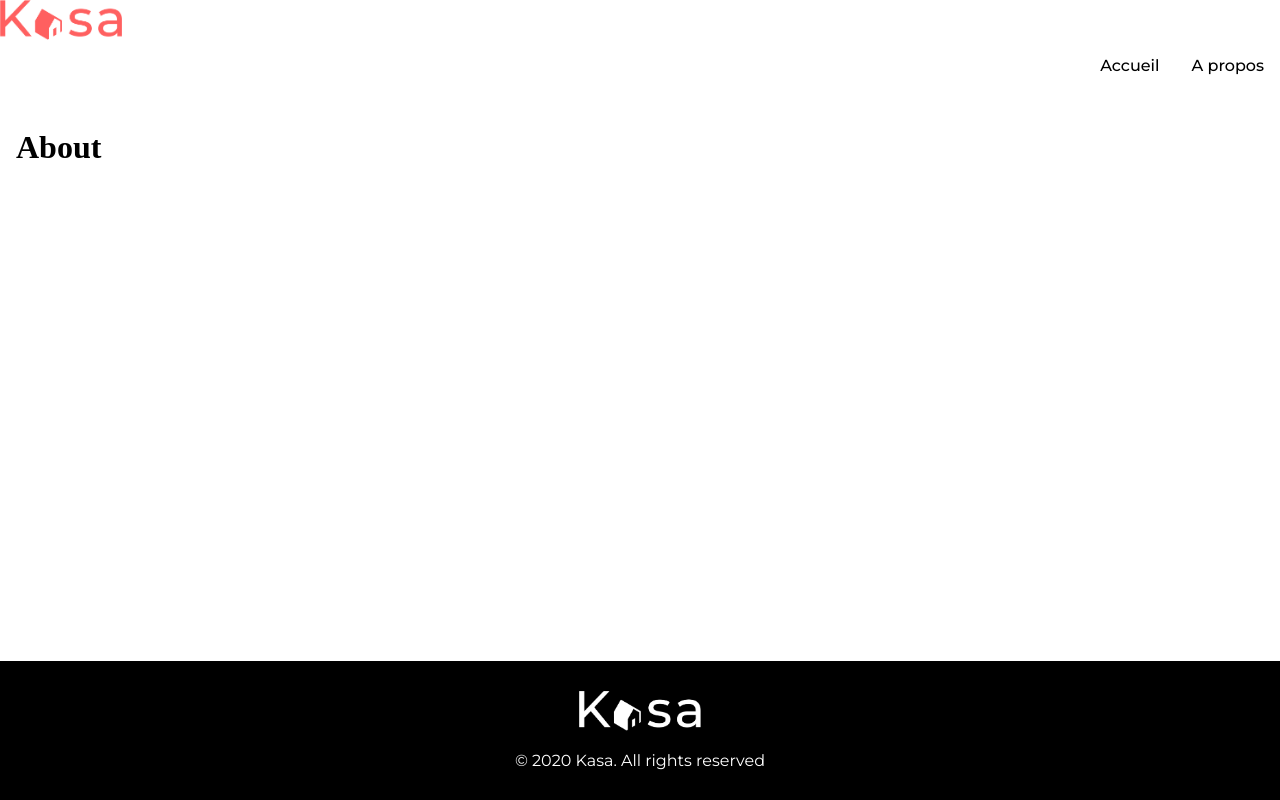
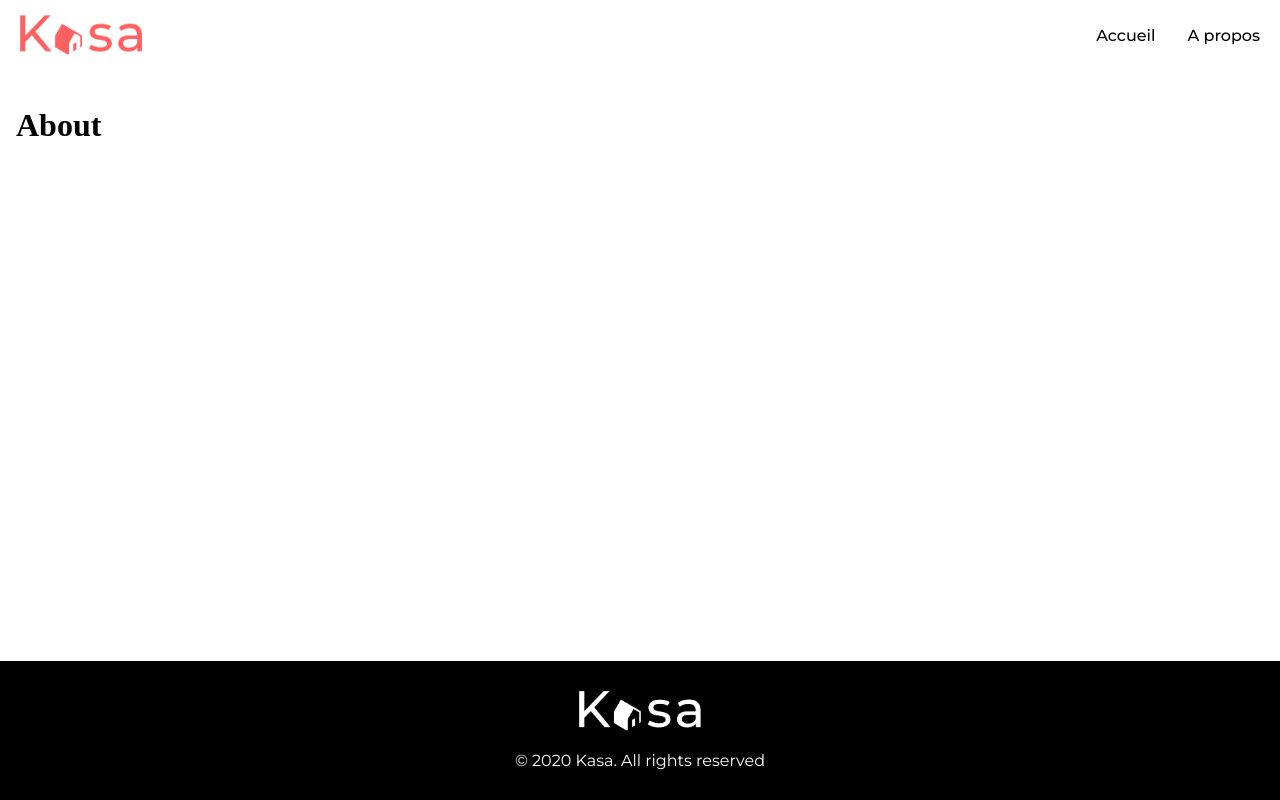
Before and after one commit to Mentheloup/kasa-project, a React (Vite) app: page /about in a window 1280 px wide. Built offline with nearby package versions, Linux system fonts and the light colour scheme.

Commit message:
Correct position

```diff
--- a/src/components/Banner/banner.scss
+++ b/src/components/Banner/banner.scss
@@ -2,7 +2,7 @@
     position: relative;
     margin: 0 auto;
     padding: 0 30px;
-    max-width: 1224px;
+    max-width: 1240px;
 }
 
 .textBanner {
--- a/src/components/Footer/footer.jsx
+++ b/src/components/Footer/footer.jsx
@@ -3,10 +3,10 @@ import kasaDarkLogo from '../../assets/logo/kasa_logo_dark.png'
 
 function Footer() {
     return (
-        <div className="footer">
+        <footer>
             <img src={kasaDarkLogo} alt="Logo Kasa Dark"/>
             <p>© 2020 Kasa. All rights reserved</p>
-        </div>
+        </footer>
     )
 }
 
--- a/src/components/Footer/footer.scss
+++ b/src/components/Footer/footer.scss
@@ -1,4 +1,4 @@
-.footer {
+footer {
 
     display: flex;
     flex-direction: column;
--- a/src/components/Header/Header.scss
+++ b/src/components/Header/Header.scss
@@ -1,13 +1,16 @@
 header {
+    width: 100%;
+    height: 70px;
+}
+
+.header-inner {
+    max-width: 1240px;
+    margin: 0 auto;
+
     display: flex;
     flex-direction: row;
-    flex-wrap: nowrap;
-    justify-content: flex-start;
     align-items: center;
-    align-content: normal;
-
-    width: 100%;
-    height: 70px;
+    height: 100%;
 }
 
 
@@ -32,6 +35,10 @@ header h1{
     margin: 1em;
 }
 
+.navButton:last-child {
+    margin-right: 0;
+}
+
 .navButton:hover {
     text-decoration:underline;
 }
--- a/src/components/Header/header.jsx
+++ b/src/components/Header/header.jsx
@@ -4,8 +4,9 @@ import { NavLink } from 'react-router'
 
 function Header() {
     return (
-    <>
-        <img src={kasaLightLogo} alt="Logo Kasa Dark"/>
+    <header>
+        <div className="header-inner">
+            <img src={kasaLightLogo} alt="Logo Kasa Dark"/>
             <nav className='right'>
                 <NavLink
                 to="/"
@@ -20,7 +21,8 @@ function Header() {
                 A propos
                 </NavLink>
             </nav>
-    </>
+        </div>
+    </header>
     )
 }
 
```
